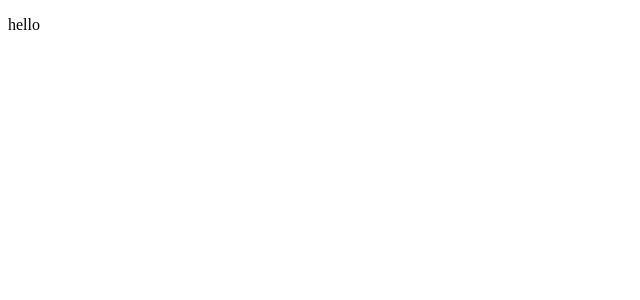
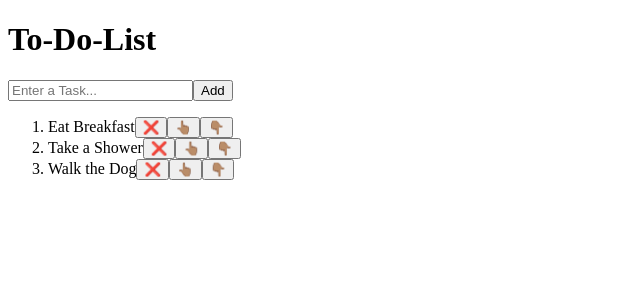
Before and after one commit to wespitia05/BroCodeReactJSToDoList, a React (Vite) app in the folder my-react-app-to-do-list/: page / in a window 1280 px wide. Shown: the top 300 px of the page, without its empty margins (0-640 px from the left). Built offline with nearby package versions, Linux system fonts and the light colour scheme.

Commit message:
finished html elements

```diff
--- a/my-react-app-to-do-list/src/ToDoList.jsx
+++ b/my-react-app-to-do-list/src/ToDoList.jsx
@@ -3,7 +3,7 @@
 function ToDoList() {
     // tasks will be an array of strings with a setter function
     // initial state of tasks will be an empty array
-    const [tasks, setTasks] = useState([]);
+    const [tasks, setTasks] = useState(["Eat Breakfast", "Take a Shower", "Walk the Dog"]);
     // new tasks will be an array of strings with a setter function
     // initial state of new tasks will be an empty string
     // this will handle each individual new task added
@@ -12,7 +12,7 @@
     // this function will handle any changes made in the input textbox
     // parameter is event so we can target the value in the textbox
     function handleInputChange(event) {
-
+        setNewTasks(event.target.value);
     }
 
     // this function will handle any tasks being added into the to do list
@@ -39,7 +39,28 @@
     }
 
     return(
-        <p>hello</p>
+        <div className="to-do-list">
+            <h1>To-Do-List</h1>
+            <div>
+                <input
+                    type="text"
+                    placeholder="Enter a Task..."
+                    value={newTask}
+                    onChange={handleInputChange}
+                />
+                <button className="add-button" onClick={addTask}>Add</button>
+            </div>
+            <ol>
+                {tasks.map((tasks, index) =>
+                    <li key={index}>
+                        <span className="text">{tasks}</span>
+                        <button className="delete-button" onClick={() => deleteTask(index)}>❌</button>
+                        <button className="move-up-button" onClick={() => moveTaskUp(index)}>👆🏽</button>
+                        <button className="move-down-button" onClick={() => moveTaskDown(index)}>👇🏽</button>
+                    </li>
+                )}
+            </ol>
+        </div>
     );
 }
 
```
